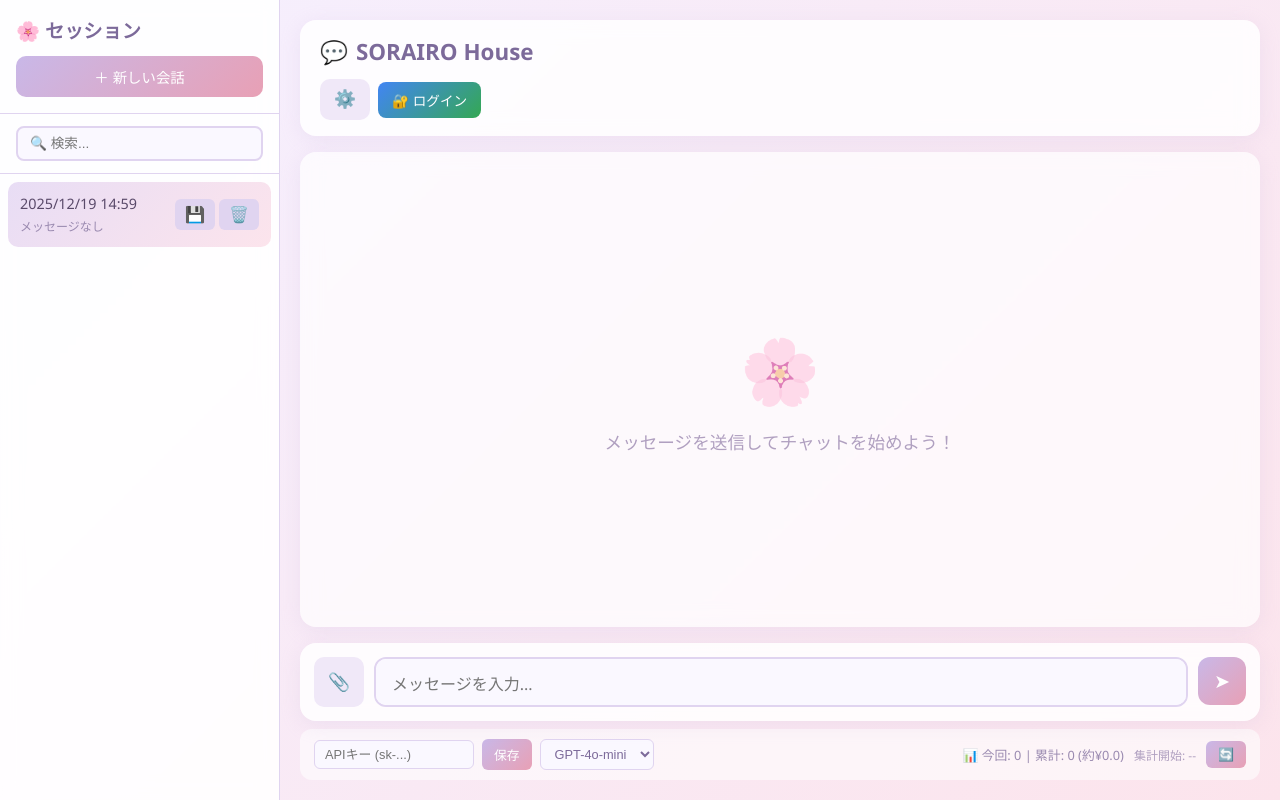
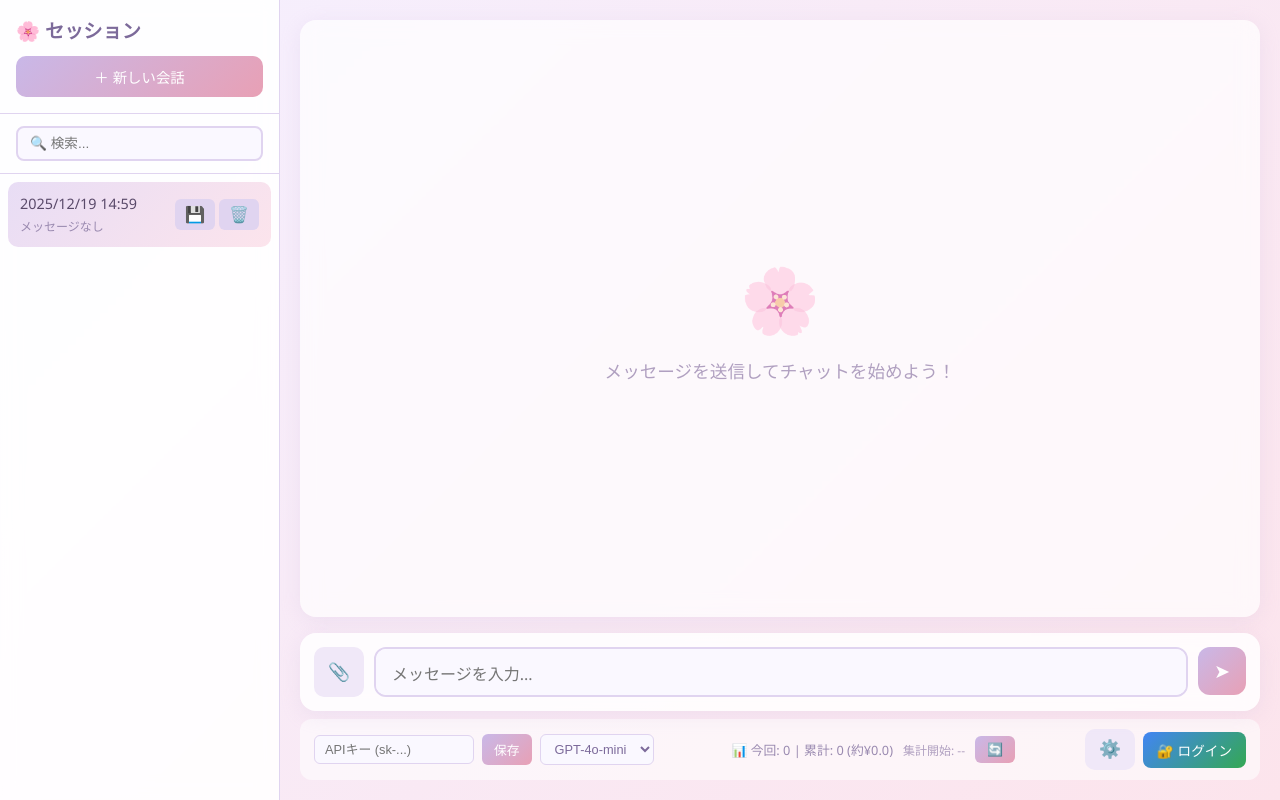
Before and after one commit to Yuuri-Reicis/sorairo-house, a plain HTML site: page index.html in a window 1280 px wide. Drawn offline with Linux system fonts and the light colour scheme; no server answers.

Commit message:
Update index.html

```diff
--- a/index.html
+++ b/index.html
@@ -588,6 +588,12 @@
         .token-date {
             font-size: 0.75rem;
             color: #b0a0c0;
+        }
+
+        .footer-actions {
+            display: flex;
+            align-items: center;
+            gap: 8px;
         }
 
         /* 空状態 */
@@ -901,22 +907,9 @@
             </div>
         </aside>
 
+
         <!-- メインエリア -->
         <main class="main-area">
-            <!-- ヘッダー -->
-            <div class="header">
-                <h1>SORAIRO House</h1>
-                <div class="header-controls">
-                    <button class="settings-btn" onclick="openSettings()" title="設定">⚙️</button>
-
-                    <!-- ログインエリア -->
-                    <div id="authArea" class="auth-area">
-                        <button id="loginBtn" class="login-btn" onclick="loginWithGoogle()">
-                            🔐 ログイン
-                        </button>
-                    </div>
-                </div>
-            </div>
 
             <!-- チャットエリア -->
             <div id="chatArea" class="chat-area">
@@ -965,6 +958,15 @@
                     <span id="tokenStartDate" class="token-date">集計開始: --</span>
                     <button class="btn-small token-reset-btn" onclick="resetTokenStats()" title="累計をリセット">🔄</button>
                 </div>
+                <!-- 設定・ログイン -->
+                <div class="footer-actions">
+                    <button class="settings-btn" onclick="openSettings()" title="設定">⚙️</button>
+                    <div id="authArea" class="auth-area">
+                        <button id="loginBtn" class="login-btn" onclick="loginWithGoogle()">
+                            🔐 ログイン
+                        </button>
+                    </div>
+                </div>
             </div>
         </main>
     </div>
```
